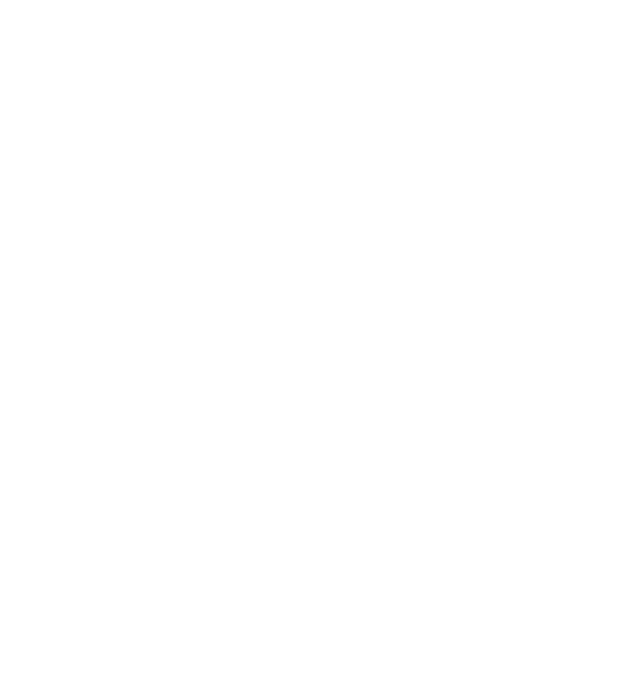
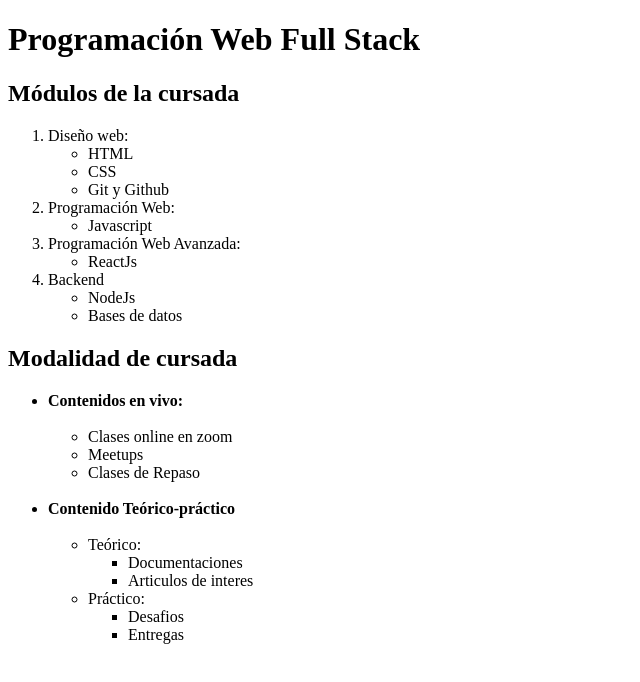
Before and after one commit to AndyCesar1993/Entrega-29-7, a plain HTML site: page list2/index.html in a window 1280 px wide. Shown: the whole page, without its empty margins (0-640 px from the left). Drawn offline with Linux system fonts and the light colour scheme.

Commit message:
Listas Anidadas

```diff
--- a/list2/index.html
+++ b/list2/index.html
@@ -1,12 +1,82 @@
 <!DOCTYPE html>
-<html lang="en">
-<head>
-    <meta charset="UTF-8">
-    <meta http-equiv="X-UA-Compatible" content="IE=edge">
-    <meta name="viewport" content="width=device-width, initial-scale=1.0">
-    <title>Document</title>
-</head>
-<body>
+<html lang="es">
+  <head>
+    <meta charset="UTF-8" />
+    <meta http-equiv="X-UA-Compatible" content="IE=edge" />
+    <meta name="viewport" content="width=device-width, initial-scale=1.0" />
+    <title>Ejercicio de listas anidadas</title>
+  </head>
+  <header>
+    <h1>Programación Web Full Stack</h1>
+    <div>
+      <h2>Módulos de la cursada</h2>
+      <ol>
+        <li>
+          Diseño web:
+          <ul>
+            <li>HTML</li>
+            <li>CSS</li>
+            <li>Git y Github</li>
+          </ul>
+        </li>
+        <li>
+          Programación Web:
+          <ul>
+            <li>Javascript</li>
+          </ul>
+        </li>
+        <li>
+          Programación Web Avanzada:
+          <ul>
+            <li>ReactJs</li>
+          </ul>
+        </li>
+        <li>
+          Backend
+          <ul>
+            <li>NodeJs</li>
+            <li>Bases de datos</li>
+          </ul>
+        </li>
+      </ol>
+    </div>
+    <div>
+      <h2>Modalidad de cursada</h2>
+      <ul>
+        <li>
+          <b> Contenidos en vivo:</b>
 
-</body>
+          <ul>
+            <br />
+            <li>Clases online en zoom</li>
+            <li>Meetups</li>
+            <li>Clases de Repaso</li>
+          </ul>
+        </li>
+        <br />
+        <li>
+          <b>Contenido Teórico-práctico</b>
+
+          <ul>
+            <br />
+            <li>
+              Teórico:
+              <ul>
+                <li>Documentaciones</li>
+                <li>Articulos de interes</li>
+              </ul>
+            </li>
+            <li>
+              Práctico:
+              <ul>
+                <li>Desafios</li>
+                <li>Entregas</li>
+              </ul>
+            </li>
+          </ul>
+        </li>
+      </ul>
+    </div>
+  </header>
+  <body></body>
 </html>
```
Also changed, not shown: list1/index.html (+9 -9 lines).
